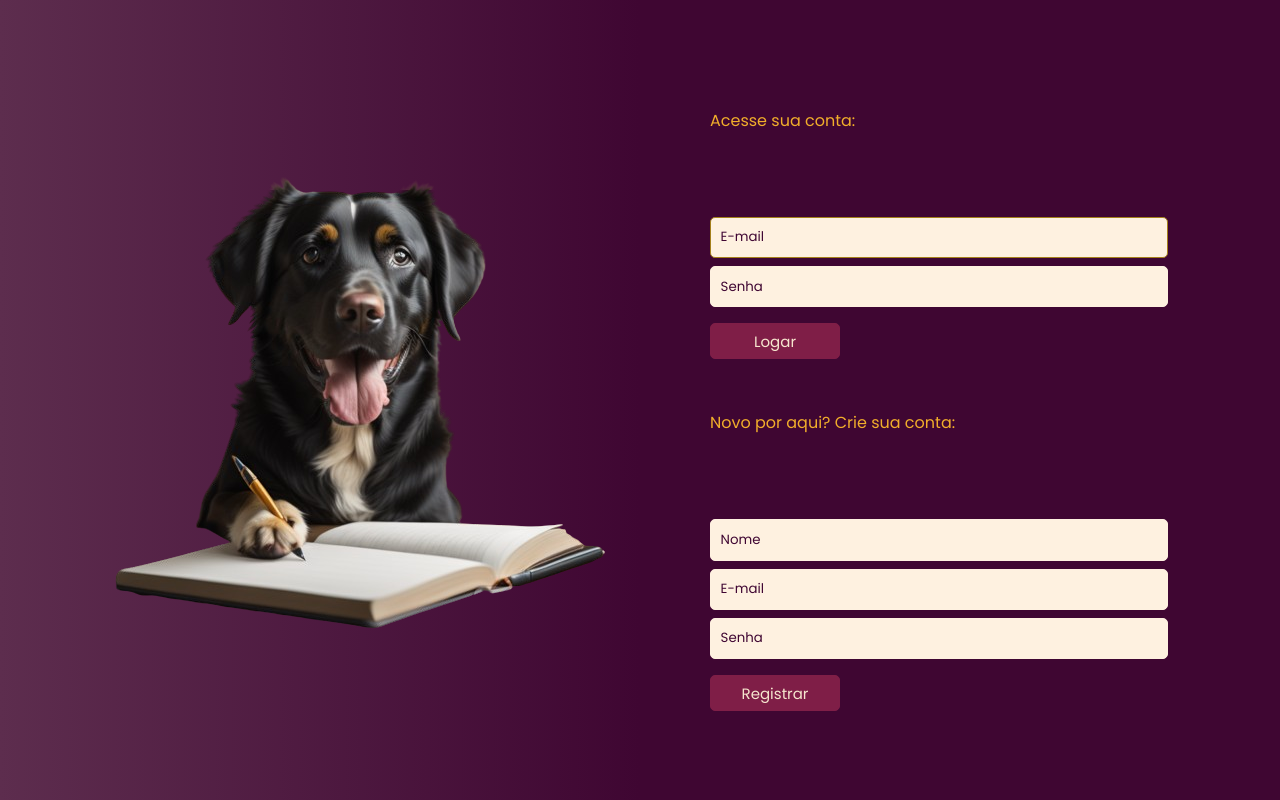
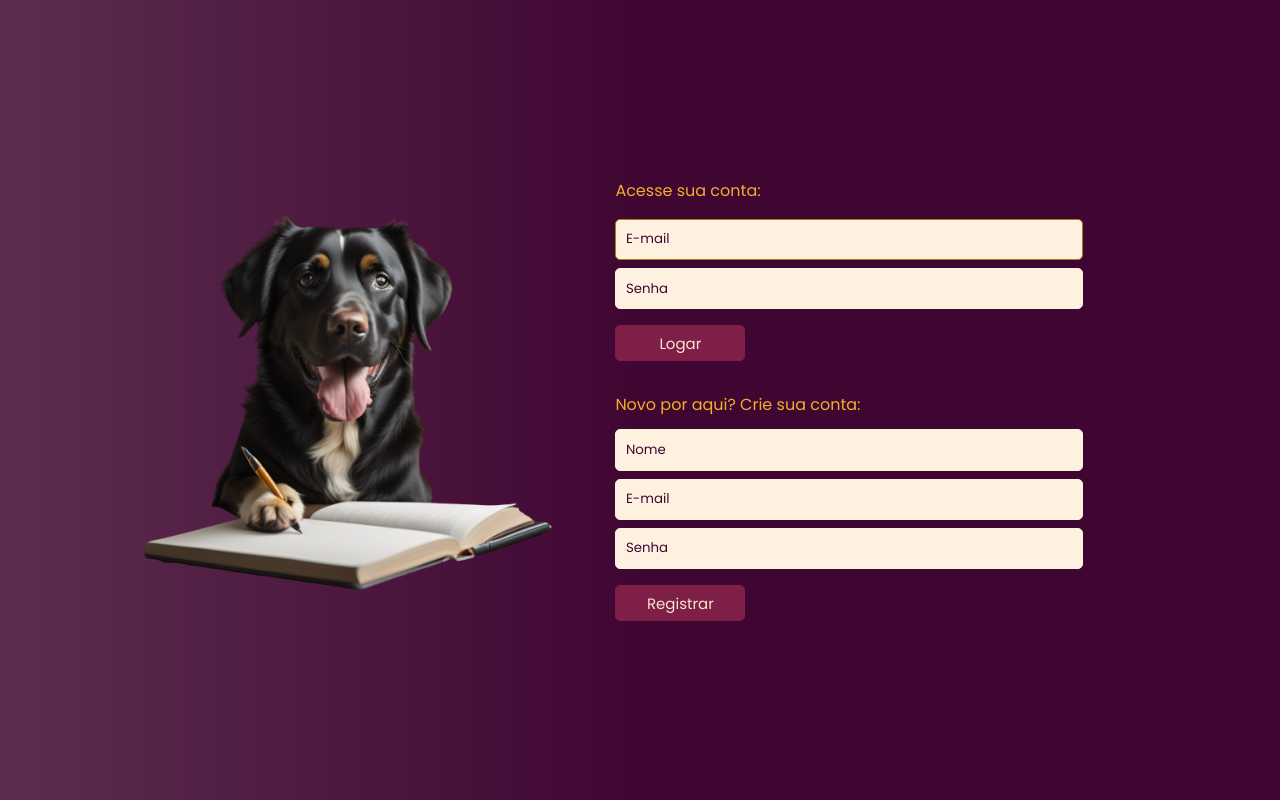
Before and after one commit to daytrevisan/sharpCoders-toDoList, a plain HTML site: page index.html in a window 1280 px wide. Drawn offline with Linux system fonts and the light colour scheme.

Commit message:
To Do List

```diff
--- a/login.css
+++ b/login.css
@@ -7,10 +7,11 @@ body {
     font-family: var(--font);
     background: linear-gradient(90deg, rgba(93,45,78,1) 0%, rgba(63,6,50,1) 50%);
     /* background-color: #3f0632; 39,28,26*/
+    height: 100%;
 }
 
 .container {
-    width: 85%;
+    width: 80%;
     height: 100vh;
     margin: 0 auto;
     display: flex;
@@ -19,34 +20,39 @@ body {
 }
 
 #container-img-img {
-    max-height: 500px;
-    margin: auto;
-    /* border-radius: px; */
+    max-height: 400px;
+    width: auto;
+    margin: 0 auto;
 }
 
 .container-login {
-    margin-left: 80px;
+    width: 50%;
+    margin: 0 auto;
     display: flex;
     flex-wrap: wrap;
     justify-content: space-between;
+    align-items: center;
 }
 
 .container-login-login {
-    margin: 20px auto;
+    display: flex;
+    min-width: 300px;
+    max-width: 500px;
     padding: 1rem;
-    display: flex;
 }
 
 .container-login-signup {
+    display: flex;
+    min-width: 300px;
+    max-width: 500px;
     padding: 1rem;
-    display: flex;
 }
 
 .form-login-label {
     color: #f1ae2b;
     font-size: 16px;
     font-weight: 500px;
-    padding-bottom: 5rem;
+    padding-bottom: .25rem;
 }
 
 .form-login-login {
@@ -102,3 +108,9 @@ body {
     color:#3f0632;
     font-weight: 500;
 }
+
+.error-msg {
+    color: red;
+    font-size: 14px;
+    padding-bottom: .25rem;
+}
```
